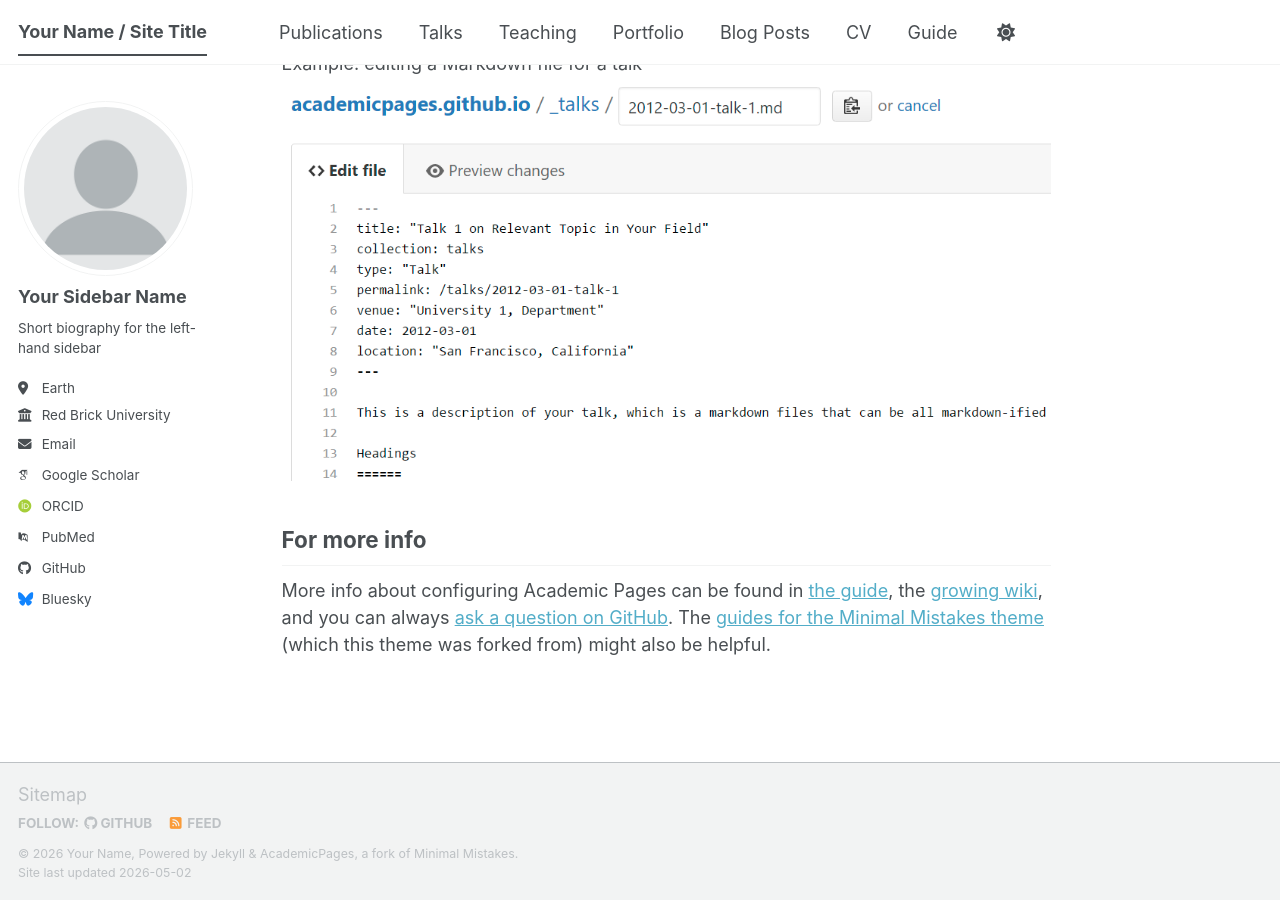
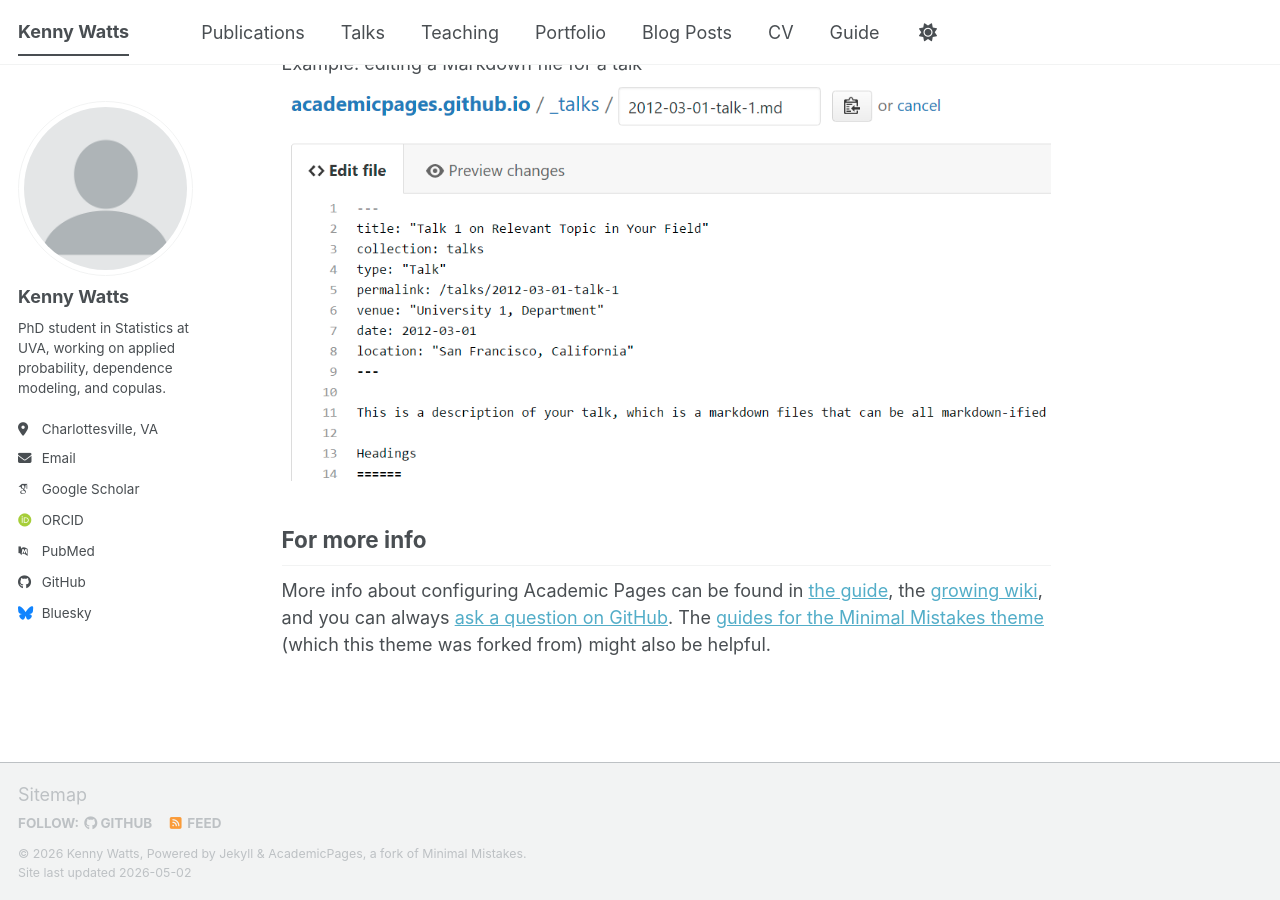
Before and after one commit to kennyws/kennywatts.github.io, a Jekyll site: the page built from _pages/about.md, in a window 1280 px wide and 900 px high, scrolled down 2720 px. Built offline with Jekyll 4.4.1, drawn with Linux system fonts in a browser that asks for light colours; some web fonts are replaced; a script bundle is joined from its source files by our own code; library files that are not in the unit come from our copies.

Commit message:
Update site configuration with personal details
Updated personal information including title, name, description, and location.

```diff
--- a/_config.yml
+++ b/_config.yml
@@ -9,11 +9,11 @@
 # Basic Site Settings
 locale                   : "en-US"
 site_theme               : "default" # The available themes options are "default", "air", "sunrise", "mint", "dirt" and "contrast"
-title                    : "Your Name / Site Title"
+title                    : "Kenny Watts"
 title_separator          : "-"
-name                     : &name "Your Name"
-description              : &description "Your Name's academic portfolio"   # Update this with a general description of your site, this is the default if not overridden by a page
-url                      : https://academicpages.github.io # The base hostname & protocol for your site e.g. "https://[your GitHub username].github.io",
+name                     : &name "Kenny Watts"
+description              : &description "PhD Student in Statistics at the University of Virginia"   # Update this with a general description of your site, this is the default if not overridden by a page
+url                      : https://kennyws.github.io # The base hostname & protocol for your site e.g. "https://[your GitHub username].github.io",
                                                            # or if you already have some other page hosted on Github then use "https://[your GitHub username].github.io/[Your Repo Name]"
 baseurl                  : "" # the subpath of your site, e.g. "/blog"
 repository               : "academicpages/academicpages.github.io"
@@ -24,13 +24,12 @@ repository               : "academicpages/academicpages.github.io"
 author:
   # Biographic information
   avatar           : "profile.png"
-  name             : "Your Sidebar Name"
-  pronouns         : # example: "she/her"
-  bio              : "Short biography for the left-hand sidebar"
-  location         : "Earth"
-  employer         : "Red Brick University"
+  name             : "Kenny Watts"
+  bio              : "PhD student in Statistics at UVA, working on applied probability, dependence modeling, and copulas."
+  location         : "Charlottesville, VA"
   uri              : # URL
   email            : "none@example.org"
+  github           : "kennyws"
 
   # Academic websites
   academia         : # URL
```
